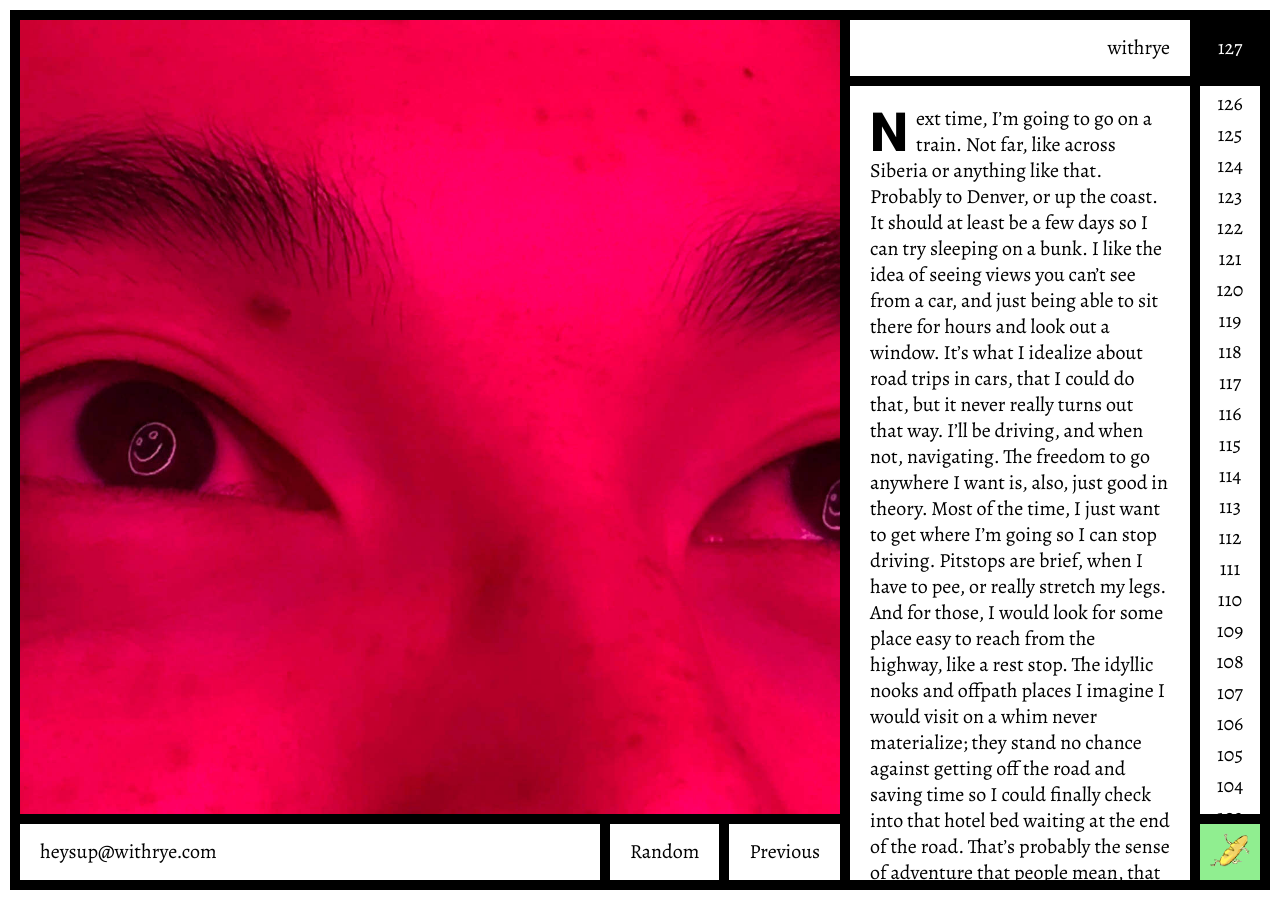
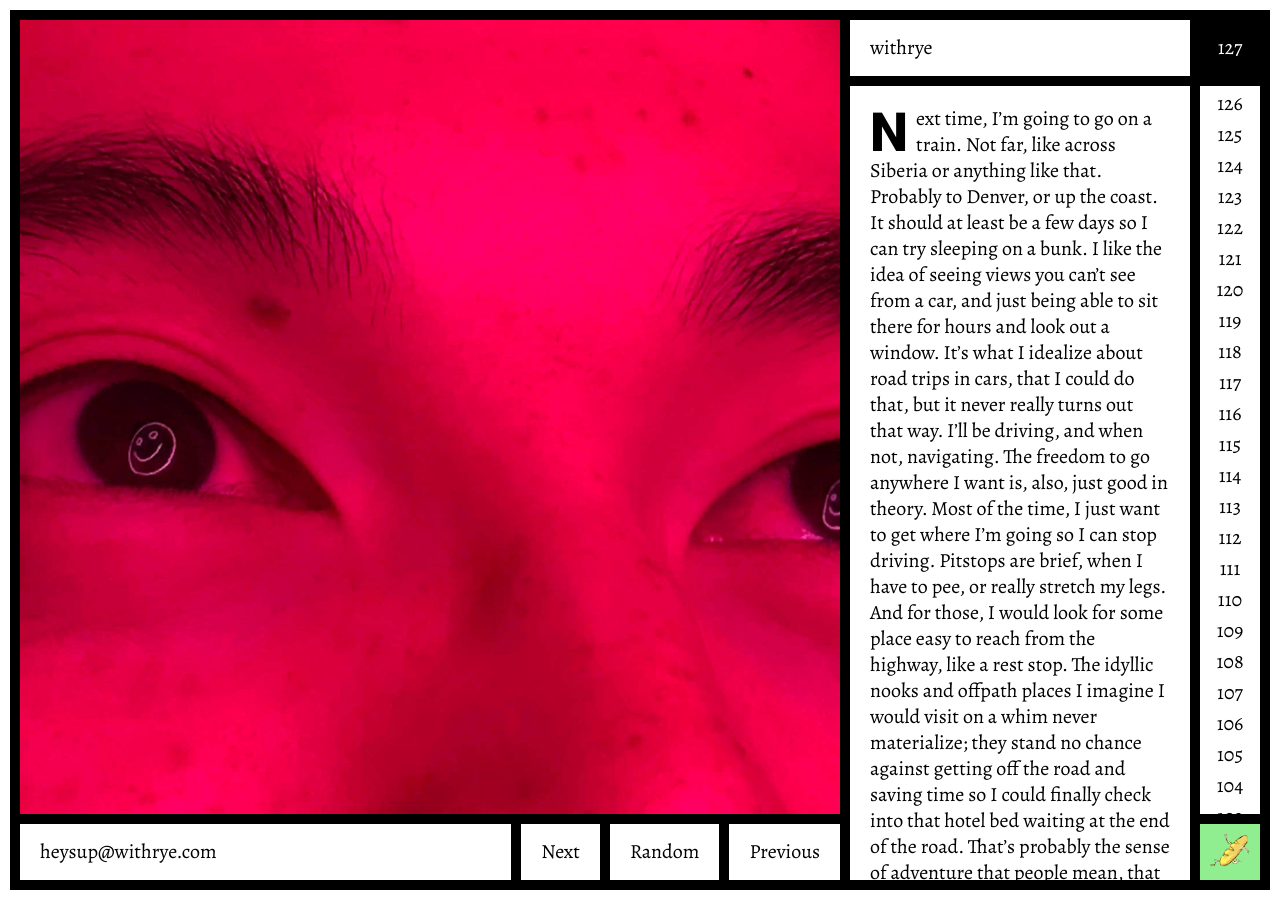
Before and after one commit to fv231/blog, a Jekyll site: the page built from _posts/2018-06-02-127.md, in a window 1280 px wide. Built offline with Jekyll 4.4.1, drawn with Linux system fonts in a browser that asks for light colours.

Commit message:
128. Move Next button to the bottom. Left align site name.

```diff
--- a/_layouts/post.html
+++ b/_layouts/post.html
@@ -13,6 +13,12 @@ layout: default
     <div class="email">
       <a href="mailto:heysup@withrye.com">heysup@withrye.com</a>
     </div>
+
+    {% if page.next %}
+    <div class="next">
+      <a href="{{ page.next.url }}">Next</a>
+    </div>
+    {% endif %}
 
     <div id="random">
       <a href="/?">Random</a>
@@ -32,12 +38,6 @@ layout: default
 <div class="column2">
 
   <div class="bar2">
-
-    {% if page.next %}
-    <div class="next">
-      <a href="{{ page.next.url }}">Next</a>
-    </div>
-    {% endif %}
 
     <div class="header">
       <a href="/" title="Home">withrye</a>
--- a/style.css
+++ b/style.css
@@ -41,10 +41,10 @@ a
   { border-bottom:10px solid black; display:flex; flex:none; }
 
     .next
-    { flex:none; padding:15px 20px; border-right:10px solid black; }
+    { flex:none; padding:15px 20px; border-left:10px solid black; }
 
     .header
-    { padding:15px 20px; flex:auto; text-align:right; }
+    { padding:15px 20px; flex:auto; }
 
   .post
   { padding:20px 40px 20px 20px; flex:auto; overflow-x:hidden; overflow-y:scroll; width:370px; }
```
Also changed, not shown: _posts/2018-10-07-128.md (added, +5 -0 lines), images/bg128.jpg (added).
